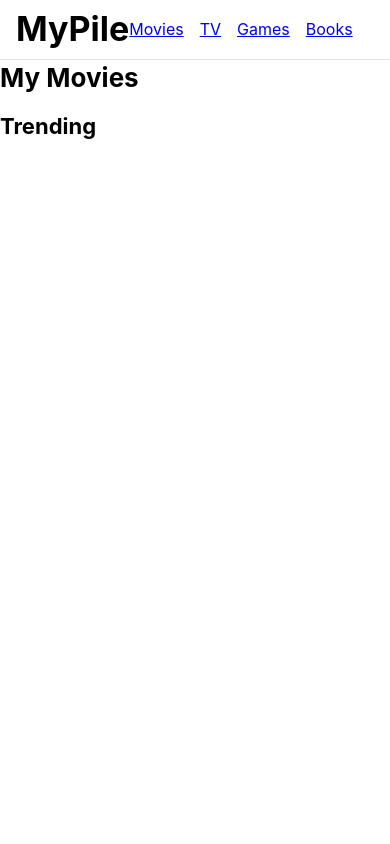
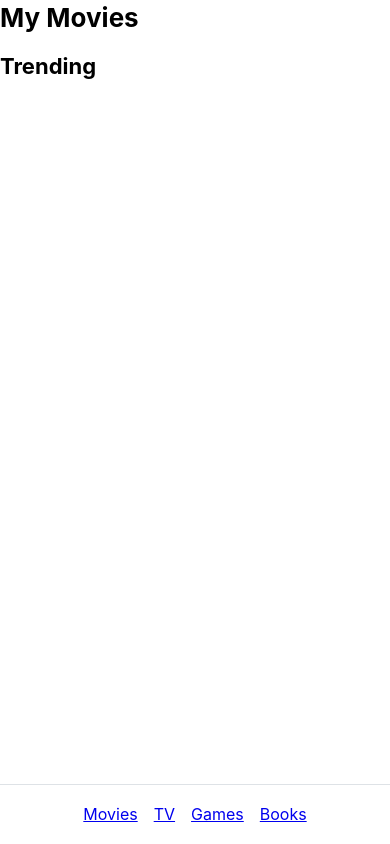
Before and after one commit to fdrln/MyPile, a React (Vite) app: page /movies in a window 390 px wide. Built offline with nearby package versions, Linux system fonts and the light colour scheme.

Commit message:
Seperated navigation, header or footer depending on screen size

```diff
--- a/src/App.tsx
+++ b/src/App.tsx
@@ -1,43 +1,24 @@
-import {
-  AppShell,
-  AppShellHeader,
-  AppShellMain,
-  Group,
-  Title,
-} from "@mantine/core";
-import { Routes, Route, Link } from "react-router-dom";
+import { AppShell, AppShellMain } from "@mantine/core";
+import { useMediaQuery } from "@mantine/hooks";
+import { Routes, Route, Navigate } from "react-router-dom";
+import Navigation from "./components/Navigation";
 import MoviesPage from "./pages/MoviesPage";
 import TVPage from "./pages/TVPage";
 import GamesPage from "./pages/GamesPage";
 import BooksPage from "./pages/BooksPage";
 
 export default function App() {
+  const isMobile = useMediaQuery("(max-width: 768px)");
+
   return (
-    <AppShell header={{ height: 60 }}>
-      <AppShellHeader>
-        <div
-          style={{
-            display: "grid",
-            gridTemplateColumns: "1fr auto 1fr",
-            alignItems: "center",
-            height: "100%",
-            padding: "0 16px",
-          }}
-        >
-          <Title>MyPile</Title>
-          <Group>
-            <Link to="/movies">Movies</Link>
-            <Link to="/tv">TV</Link>
-            <Link to="/games">Games</Link>
-            <Link to="/books">Books</Link>
-          </Group>
-          <div />
-        </div>
-      </AppShellHeader>
-
+    <AppShell
+      header={!isMobile ? { height: 60 } : undefined}
+      footer={isMobile ? { height: 60 } : undefined}
+    >
+      <Navigation isMobile={isMobile ?? false} />
       <AppShellMain>
         <Routes>
-          <Route path="/" element={<MoviesPage />} />
+          <Route path="/" element={<Navigate to="/movies" />} />
           <Route path="/movies" element={<MoviesPage />} />
           <Route path="/tv" element={<TVPage />} />
           <Route path="/games" element={<GamesPage />} />
--- /dev/null
+++ b/src/components/Navigation.tsx
@@ -0,0 +1,40 @@
+import { AppShellFooter, AppShellHeader, Group, Title } from "@mantine/core";
+import { Link } from "react-router-dom";
+
+interface NavigationProps {
+  isMobile: boolean;
+}
+
+export default function Navigation({ isMobile }: NavigationProps) {
+  return isMobile ? (
+    <AppShellFooter>
+      <Group justify="center" h="100%">
+        <Link to="/movies">Movies</Link>
+        <Link to="/tv">TV</Link>
+        <Link to="/games">Games</Link>
+        <Link to="/books">Books</Link>
+      </Group>
+    </AppShellFooter>
+  ) : (
+    <AppShellHeader>
+      <div
+        style={{
+          display: "grid",
+          gridTemplateColumns: "1fr auto 1fr",
+          alignItems: "center",
+          height: "100%",
+          padding: "0 16px",
+        }}
+      >
+        <Title>MyPile</Title>
+        <Group>
+          <Link to="/movies">Movies</Link>
+          <Link to="/tv">TV</Link>
+          <Link to="/games">Games</Link>
+          <Link to="/books">Books</Link>
+        </Group>
+        <div />
+      </div>
+    </AppShellHeader>
+  );
+}
```
